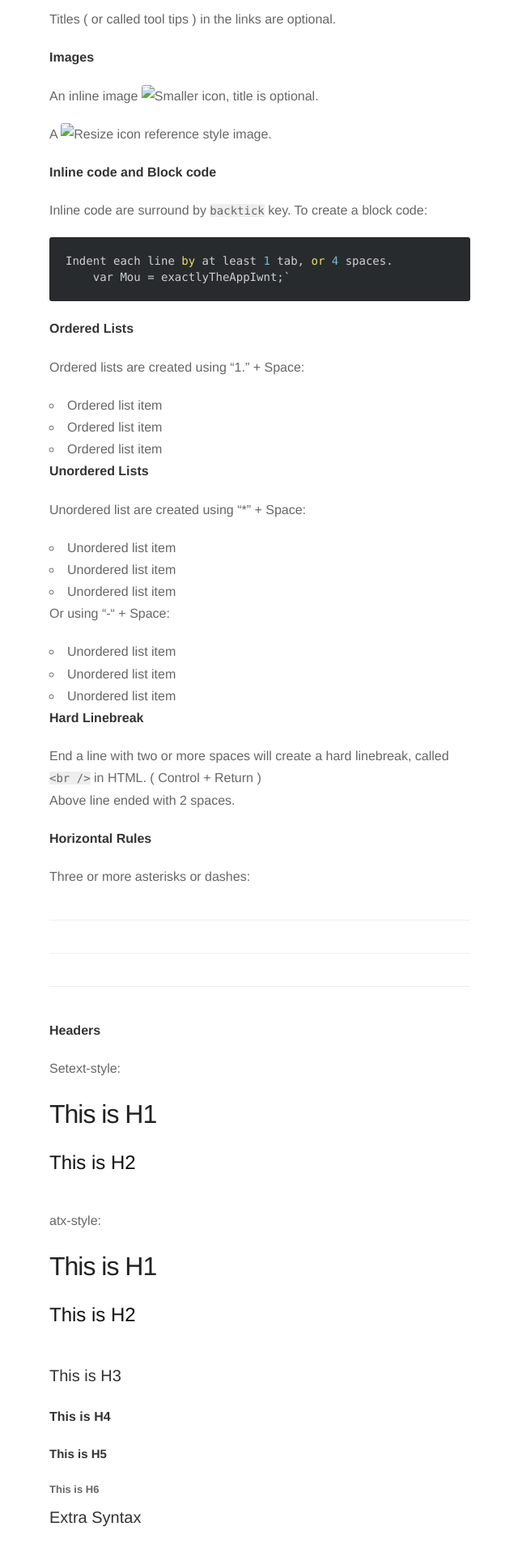
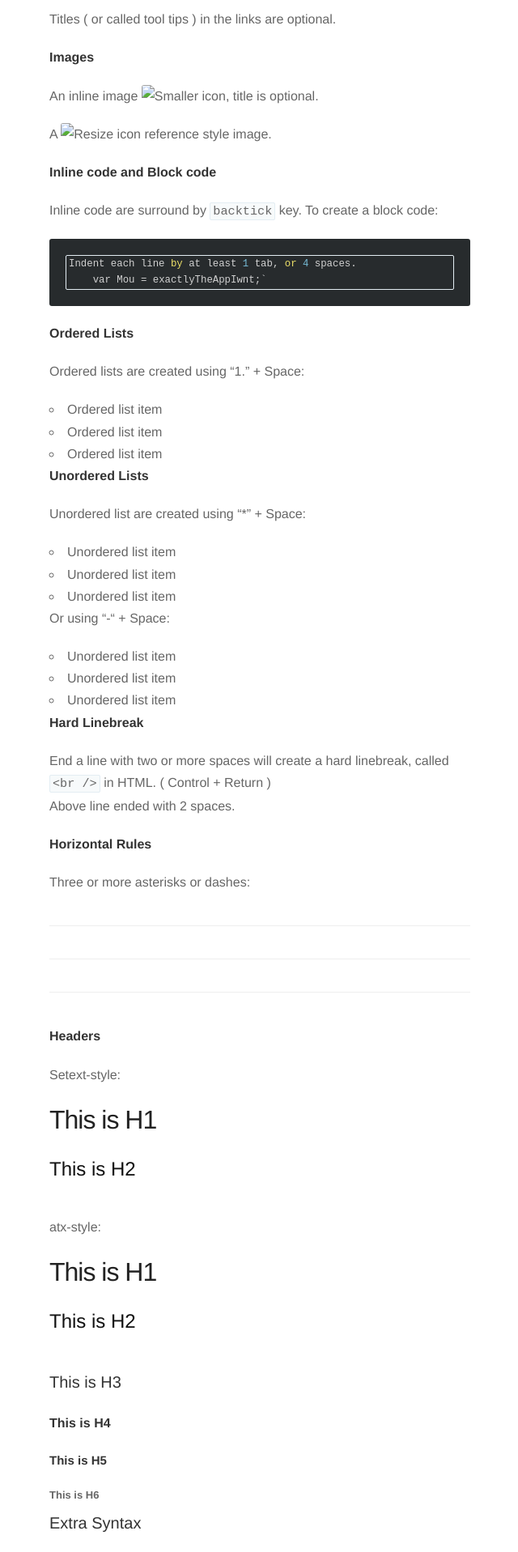
Before and after one commit to gq630960023/gq630960023.github.io, a Jekyll site: the page built from _posts/2016-01-14-对markDown的适应性测试.markdown, in a window 1280 px wide. Shown: the part 1477-3394 px from the top of the page at 81% size, without its empty margins (319-959 px from the left). Built offline with Jekyll 4.4.1, drawn with Linux system fonts in a browser that asks for light colours; nearby versions of some CDN libraries; Markdown is read by kramdown in place of the engine named in the settings.

Commit message:
css update

```diff
--- a/assets/css/style.css
+++ b/assets/css/style.css
@@ -293,6 +293,18 @@ hr {
 
 span.code { font-family:Menlo, Monaco, Courier; background-color:#EEE; font-size:14px; }
 
+
+/*inline code*/
+code, tt {
+    padding: 1px 3px;
+    font-family: Inconsolata, monospace, sans-serif;
+    font-size: 0.95em;
+    white-space: pre-wrap;
+    border: #E3EDF3 1px solid;
+    background: #F7FAFB;
+    border-radius: 2px;
+}
+
 pre	{
 	font-family:Menlo, Monaco, Courier;
 	white-space:pre-wrap;
@@ -309,6 +321,23 @@ pre	{
 	  font-weight: 500;
 	color: #d0d4d7;
 
+}
+
+pre.code{
+	font-family:Menlo, Monaco, Courier;
+	white-space:pre-wrap;
+	/*border: 1px solid #ddd;*/
+	padding:20px;
+	background-color:#fdfdfd;
+	/*font-size:14px;*/
+	overflow:auto;
+	border-radius: 3px;
+	background: #272b2d;
+	  font-family: 'Source Code Pro',Menlo,monospace;
+	  font-size: 13px;
+	  line-height: 1.5em;
+	  font-weight: 500;
+	color: #d0d4d7;
 }
 
 table {
@@ -622,13 +651,6 @@ h2.month {
   margin-left: 2px;
 }
 
-/*inline code*/
-code, tt {
-    font-family:Menlo, Monaco, Courier;
-    background-color:#EEE;
-    font-size:14px;
-}
-
 /* Media Queries */
 @media screen and (max-width: 540px) {
 	#wrapper { padding:20px 20px 20px 20px;}
```
